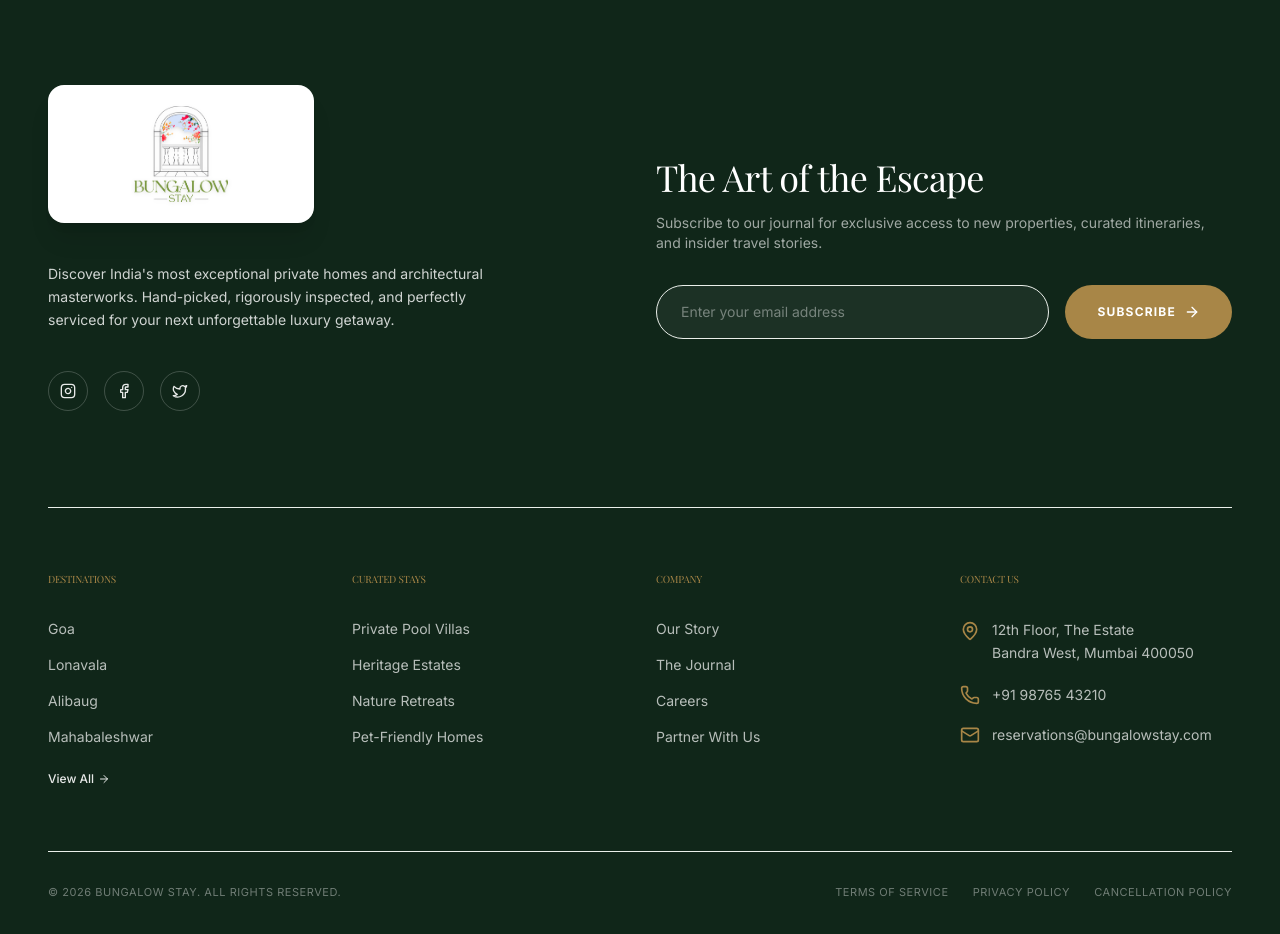
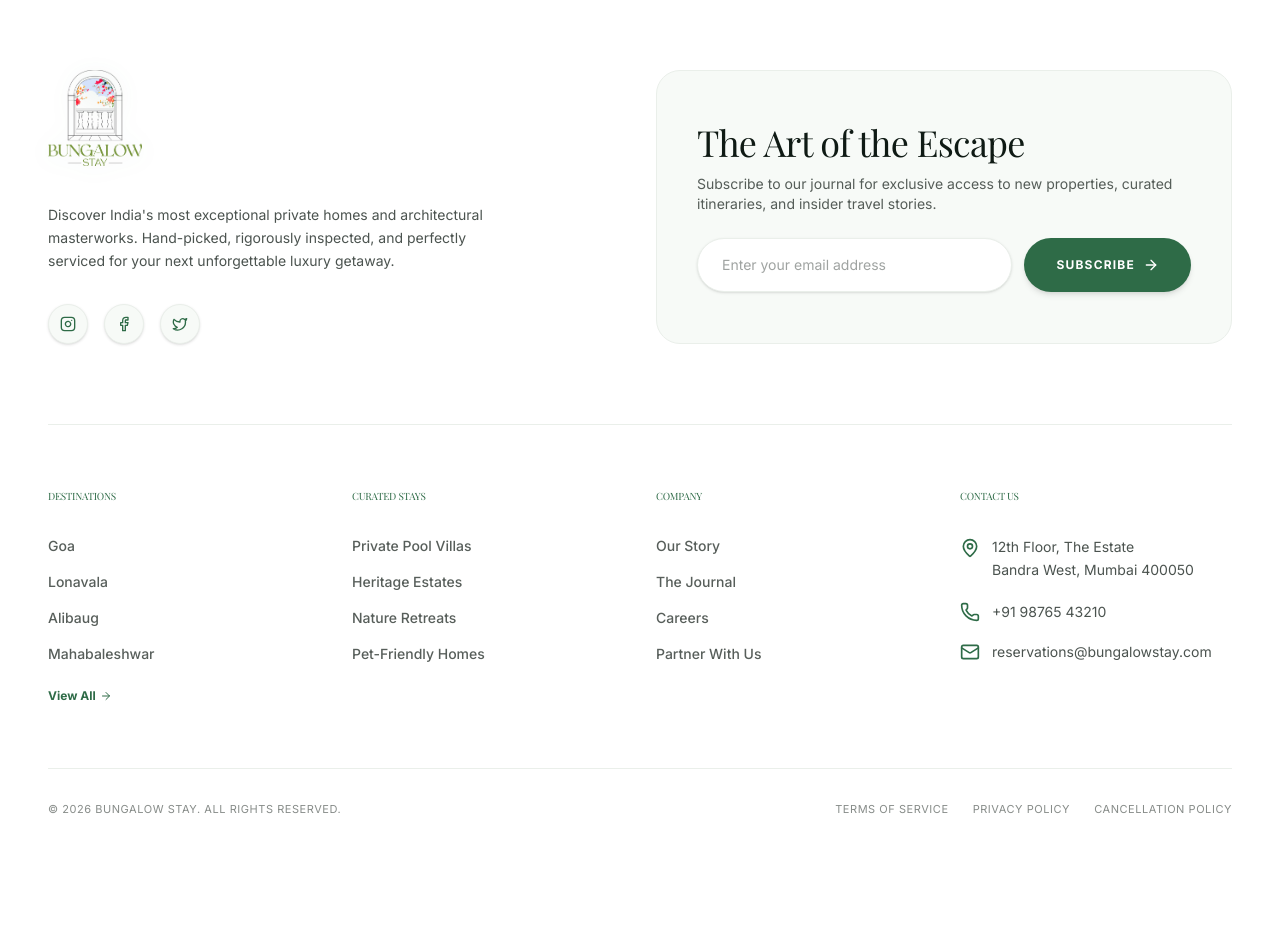
Before and after one commit to bungalowstay/bungalowstay, a Next.js app: page /login in a window 1280 px wide. Shown: the part 780-1714 px from the top of the page. After the commit the page ends 1646 px from the top, so only its background shows below. Built offline with nearby package versions, Linux system fonts and the light colour scheme; a web font is replaced by a local one.

Commit message:
feat: complete luminous bright white theme across all components including footer, buttons, and search widgets

```diff
--- a/src/components/layout/footer.tsx
+++ b/src/components/layout/footer.tsx
@@ -29,52 +29,50 @@ const SocialIcons = [
 
 export function Footer() {
   return (
-    <footer className="bg-forest text-white/90 overflow-hidden relative">
+    <footer className="bg-white text-[#0F1A14] overflow-hidden relative border-t border-[#EAEFEA]">
       {/* Decorative top border */}
-      <div className="h-1 w-full bg-gradient-to-r from-gold-light/20 via-gold/50 to-gold-light/20" />
+      <div className="h-1 w-full bg-gradient-to-r from-emerald-500/10 via-[#2E6B47]/40 to-emerald-500/10" />
 
-      <div className="container mx-auto px-6 lg:px-12 pt-24 pb-12">
+      <div className="container mx-auto px-6 lg:px-12 pt-20 pb-12">
         {/* Top Section - Newsletter & Brand */}
-        <div className="grid grid-cols-1 lg:grid-cols-12 gap-16 lg:gap-8 mb-24">
+        <div className="grid grid-cols-1 lg:grid-cols-12 gap-16 lg:gap-8 mb-20">
           <div className="lg:col-span-5">
-            <Link href="/" className="inline-block mb-10 group relative z-10" aria-label="Bungalow Stay Home">
-              <div className="inline-flex items-center justify-center bg-white px-7 py-5 rounded-2xl shadow-xl border border-white/40 transition-all duration-300 group-hover:scale-105">
-                <div className="relative h-20 w-44 sm:h-24 sm:w-52 flex-shrink-0">
-                  <Image
-                    src="/logo.png"
-                    alt="Bungalow Stay Logo"
-                    fill
-                    className="object-contain drop-shadow-sm"
-                  />
-                </div>
+            <Link href="/" className="inline-block mb-8 group relative z-10" aria-label="Bungalow Stay Home">
+              <div className="relative h-20 w-48 sm:h-24 sm:w-56 transition-transform duration-300 group-hover:scale-105">
+                <Image
+                  src="/logo.png"
+                  alt="Bungalow Stay Logo"
+                  fill
+                  className="object-contain object-left drop-shadow-[0_2px_12px_rgba(46,107,71,0.12)]"
+                />
               </div>
             </Link>
-            <p className="text-white/80 text-sm leading-relaxed max-w-md mb-10 text-pretty">
+            <p className="text-[#0F1A14]/75 text-sm leading-relaxed max-w-md mb-8 text-pretty">
               Discover India's most exceptional private homes and architectural masterworks. Hand-picked, rigorously inspected, and perfectly serviced for your next unforgettable luxury getaway.
             </p>
 
             <div className="flex gap-4">
               {SocialIcons.map((social, i) => (
-                <a key={i} href={social.href} className="w-10 h-10 rounded-full border border-white/20 flex items-center justify-center hover:bg-gold hover:border-gold hover:text-ivory transition-all duration-300">
+                <a key={i} href={social.href} className="w-10 h-10 rounded-full border border-[#EAEFEA] bg-[#F7FAF7] text-[#2E6B47] flex items-center justify-center hover:bg-[#2E6B47] hover:border-[#2E6B47] hover:text-white transition-all duration-300 shadow-sm">
                   <social.icon className="w-4 h-4" />
                 </a>
               ))}
             </div>
           </div>
 
-          <div className="lg:col-span-6 lg:col-start-7 flex flex-col justify-center">
-            <h3 className="font-serif text-3xl lg:text-4xl text-white mb-4">The Art of the Escape</h3>
-            <p className="text-white/60 text-sm mb-8">Subscribe to our journal for exclusive access to new properties, curated itineraries, and insider travel stories.</p>
+          <div className="lg:col-span-6 lg:col-start-7 flex flex-col justify-center bg-[#F7FAF7] p-8 lg:p-10 rounded-3xl border border-[#EAEFEA]">
+            <h3 className="font-serif text-3xl lg:text-4xl text-[#0F1A14] mb-3">The Art of the Escape</h3>
+            <p className="text-[#0F1A14]/70 text-sm mb-6">Subscribe to our journal for exclusive access to new properties, curated itineraries, and insider travel stories.</p>
 
-            <form className="flex flex-col sm:flex-row gap-4">
+            <form className="flex flex-col sm:flex-row gap-3">
               <input
                 type="email"
                 placeholder="Enter your email address"
-                className="bg-white/5 border border-[#EAEFEA] rounded-full px-6 py-4 text-sm text-white placeholder:text-white/40 focus:outline-none focus:border-gold/50 focus:bg-white/10 transition-all flex-1"
+                className="bg-white border border-[#EAEFEA] rounded-full px-6 py-4 text-sm text-[#0F1A14] placeholder:text-[#0F1A14]/40 focus:outline-none focus:border-[#2E6B47] focus:ring-2 focus:ring-[#2E6B47]/10 transition-all flex-1 shadow-sm"
               />
               <button
                 type="submit"
-                className="bg-gold text-ivory px-8 py-4 rounded-full text-xs font-bold uppercase tracking-widest hover:bg-white hover:text-forest transition-colors flex items-center justify-center gap-2"
+                className="bg-[#2E6B47] hover:bg-[#245437] text-white px-8 py-4 rounded-full text-xs font-bold uppercase tracking-widest shadow-md hover:shadow-lg transition-all flex items-center justify-center gap-2"
               >
                 Subscribe <ArrowRight className="w-4 h-4" />
               </button>
@@ -85,49 +83,49 @@ export function Footer() {
         {/* Middle Section - Links Grid */}
         <div className="grid grid-cols-2 md:grid-cols-4 gap-12 lg:gap-8 pt-16 border-t border-[#EAEFEA] mb-16">
           <div>
-            <h4 className="text-[10px] font-bold uppercase tracking-[0.2em] text-gold mb-8">Destinations</h4>
+            <h4 className="text-[10px] font-bold uppercase tracking-[0.2em] text-[#2E6B47] mb-8">Destinations</h4>
             <ul className="space-y-4">
-              <li><Link href="/destinations/goa" className="text-sm text-white/70 hover:text-gold transition-colors block">Goa</Link></li>
-              <li><Link href="/destinations/lonavala" className="text-sm text-white/70 hover:text-gold transition-colors block">Lonavala</Link></li>
-              <li><Link href="/destinations/alibaug" className="text-sm text-white/70 hover:text-gold transition-colors block">Alibaug</Link></li>
-              <li><Link href="/destinations/mahabaleshwar" className="text-sm text-white/70 hover:text-gold transition-colors block">Mahabaleshwar</Link></li>
-              <li><Link href="/destinations" className="text-xs font-medium text-white/90 hover:text-gold transition-colors block mt-6 flex items-center gap-1">View All <ArrowRight className="w-3 h-3" /></Link></li>
+              <li><Link href="/destinations/goa" className="text-sm text-[#0F1A14]/70 hover:text-[#2E6B47] transition-colors block font-medium">Goa</Link></li>
+              <li><Link href="/destinations/lonavala" className="text-sm text-[#0F1A14]/70 hover:text-[#2E6B47] transition-colors block font-medium">Lonavala</Link></li>
+              <li><Link href="/destinations/alibaug" className="text-sm text-[#0F1A14]/70 hover:text-[#2E6B47] transition-colors block font-medium">Alibaug</Link></li>
+              <li><Link href="/destinations/mahabaleshwar" className="text-sm text-[#0F1A14]/70 hover:text-[#2E6B47] transition-colors block font-medium">Mahabaleshwar</Link></li>
+              <li><Link href="/destinations" className="text-xs font-bold text-[#2E6B47] hover:text-[#245437] transition-colors block mt-6 flex items-center gap-1">View All <ArrowRight className="w-3 h-3" /></Link></li>
             </ul>
           </div>
 
           <div>
-            <h4 className="text-[10px] font-bold uppercase tracking-[0.2em] text-gold mb-8">Curated Stays</h4>
+            <h4 className="text-[10px] font-bold uppercase tracking-[0.2em] text-[#2E6B47] mb-8">Curated Stays</h4>
             <ul className="space-y-4">
-              <li><Link href="/experiences/private-pools" className="text-sm text-white/70 hover:text-gold transition-colors block">Private Pool Villas</Link></li>
-              <li><Link href="/experiences/heritage" className="text-sm text-white/70 hover:text-gold transition-colors block">Heritage Estates</Link></li>
-              <li><Link href="/experiences/nature" className="text-sm text-white/70 hover:text-gold transition-colors block">Nature Retreats</Link></li>
-              <li><Link href="/experiences/pet-friendly" className="text-sm text-white/70 hover:text-gold transition-colors block">Pet-Friendly Homes</Link></li>
+              <li><Link href="/experiences/private-pools" className="text-sm text-[#0F1A14]/70 hover:text-[#2E6B47] transition-colors block font-medium">Private Pool Villas</Link></li>
+              <li><Link href="/experiences/heritage" className="text-sm text-[#0F1A14]/70 hover:text-[#2E6B47] transition-colors block font-medium">Heritage Estates</Link></li>
+              <li><Link href="/experiences/nature" className="text-sm text-[#0F1A14]/70 hover:text-[#2E6B47] transition-colors block font-medium">Nature Retreats</Link></li>
+              <li><Link href="/experiences/pet-friendly" className="text-sm text-[#0F1A14]/70 hover:text-[#2E6B47] transition-colors block font-medium">Pet-Friendly Homes</Link></li>
             </ul>
           </div>
 
           <div>
-            <h4 className="text-[10px] font-bold uppercase tracking-[0.2em] text-gold mb-8">Company</h4>
+            <h4 className="text-[10px] font-bold uppercase tracking-[0.2em] text-[#2E6B47] mb-8">Company</h4>
             <ul className="space-y-4">
-              <li><Link href="/about" className="text-sm text-white/70 hover:text-gold transition-colors block">Our Story</Link></li>
-              <li><Link href="/journal" className="text-sm text-white/70 hover:text-gold transition-colors block">The Journal</Link></li>
-              <li><Link href="/careers" className="text-sm text-white/70 hover:text-gold transition-colors block">Careers</Link></li>
-              <li><Link href="/partner" className="text-sm text-white/70 hover:text-gold transition-colors block">Partner With Us</Link></li>
+              <li><Link href="/about" className="text-sm text-[#0F1A14]/70 hover:text-[#2E6B47] transition-colors block font-medium">Our Story</Link></li>
+              <li><Link href="/journal" className="text-sm text-[#0F1A14]/70 hover:text-[#2E6B47] transition-colors block font-medium">The Journal</Link></li>
+              <li><Link href="/careers" className="text-sm text-[#0F1A14]/70 hover:text-[#2E6B47] transition-colors block font-medium">Careers</Link></li>
+              <li><Link href="/partner" className="text-sm text-[#0F1A14]/70 hover:text-[#2E6B47] transition-colors block font-medium">Partner With Us</Link></li>
             </ul>
           </div>
 
           <div>
-            <h4 className="text-[10px] font-bold uppercase tracking-[0.2em] text-gold mb-8">Contact Us</h4>
+            <h4 className="text-[10px] font-bold uppercase tracking-[0.2em] text-[#2E6B47] mb-8">Contact Us</h4>
             <ul className="space-y-5">
-              <li className="flex items-start gap-3 text-sm text-white/70">
-                <MapPin className="w-5 h-5 text-gold shrink-0 mt-0.5" />
+              <li className="flex items-start gap-3 text-sm text-[#0F1A14]/75">
+                <MapPin className="w-5 h-5 text-[#2E6B47] shrink-0 mt-0.5" />
                 <span className="leading-relaxed">12th Floor, The Estate<br/>Bandra West, Mumbai 400050</span>
               </li>
-              <li className="flex items-center gap-3 text-sm text-white/70">
-                <Phone className="w-5 h-5 text-gold shrink-0" />
+              <li className="flex items-center gap-3 text-sm text-[#0F1A14]/75">
+                <Phone className="w-5 h-5 text-[#2E6B47] shrink-0" />
                 <span>+91 98765 43210</span>
               </li>
-              <li className="flex items-center gap-3 text-sm text-white/70">
-                <Mail className="w-5 h-5 text-gold shrink-0" />
+              <li className="flex items-center gap-3 text-sm text-[#0F1A14]/75">
+                <Mail className="w-5 h-5 text-[#2E6B47] shrink-0" />
                 <span>reservations@bungalowstay.com</span>
               </li>
             </ul>
@@ -135,12 +133,12 @@ export function Footer() {
         </div>
 
         {/* Bottom Section - Legal */}
-        <div className="flex flex-col md:flex-row justify-between items-center pt-8 border-t border-[#EAEFEA] text-[11px] text-white/40 tracking-wider uppercase">
+        <div className="flex flex-col md:flex-row justify-between items-center pt-8 border-t border-[#EAEFEA] text-[11px] text-[#0F1A14]/50 tracking-wider uppercase">
           <p>© {new Date().getFullYear()} Bungalow Stay. All rights reserved.</p>
           <div className="flex flex-wrap justify-center gap-6 mt-4 md:mt-0">
-            <Link href="/terms" className="hover:text-white transition-colors">Terms of Service</Link>
-            <Link href="/privacy" className="hover:text-white transition-colors">Privacy Policy</Link>
-            <Link href="/cancellation" className="hover:text-white transition-colors">Cancellation Policy</Link>
+            <Link href="/terms" className="hover:text-[#2E6B47] transition-colors">Terms of Service</Link>
+            <Link href="/privacy" className="hover:text-[#2E6B47] transition-colors">Privacy Policy</Link>
+            <Link href="/cancellation" className="hover:text-[#2E6B47] transition-colors">Cancellation Policy</Link>
           </div>
         </div>
       </div>
--- a/src/components/layout/header.tsx
+++ b/src/components/layout/header.tsx
@@ -100,7 +100,7 @@ export function Header({ className, theme = "transparent" }: { className?: strin
           <div className="flex items-center gap-3 sm:gap-4 relative z-50 flex-shrink-0">
             <Link
               href="/bungalows"
-              className="hidden lg:flex items-center justify-center w-10 h-10 rounded-full border border-[#244833]/25 text-[#1C2921] hover:border-[#244833] hover:text-[#244833] hover:bg-[#244833]/10 transition-all duration-300 shadow-sm"
+              className="hidden lg:flex items-center justify-center w-10 h-10 rounded-full border border-[#EAEFEA] text-[#1A462B] bg-[#F7FAF7] hover:border-[#1A462B]/30 hover:bg-white hover:text-[#1A462B] transition-all duration-300 shadow-sm"
               aria-label="Search"
             >
               <Search className="h-4 w-4" />
@@ -108,14 +108,14 @@ export function Header({ className, theme = "transparent" }: { className?: strin
 
             <Link
               href="/bungalows"
-              className="hidden lg:inline-flex items-center justify-center px-6 py-2.5 xl:px-7 xl:py-3 rounded-full text-[11px] font-bold uppercase tracking-[0.15em] transition-all duration-300 bg-gradient-to-r from-[#244833] to-[#1A3626] text-white shadow-[0_4px_14px_rgba(36,72,51,0.22)] hover:shadow-[0_8px_20px_rgba(36,72,51,0.35)] hover:scale-[1.02] active:scale-[0.98] whitespace-nowrap"
+              className="hidden lg:inline-flex items-center justify-center px-6 py-2.5 xl:px-7 xl:py-3 rounded-full text-[11px] font-bold uppercase tracking-[0.15em] transition-all duration-300 bg-[#1A462B] hover:bg-[#235838] text-white shadow-[0_4px_16px_rgba(26,70,43,0.18)] hover:shadow-[0_6px_20px_rgba(26,70,43,0.25)] hover:scale-[1.02] active:scale-[0.98] whitespace-nowrap"
             >
               Reserve Now
             </Link>
 
             {/* MOBILE MENU TOGGLE */}
             <button
-              className="lg:hidden flex items-center justify-center w-10 h-10 rounded-full border border-[#244833]/25 text-[#1C2921] bg-white/90 backdrop-blur-md hover:border-[#244833] transition-colors shadow-sm"
+              className="lg:hidden flex items-center justify-center w-10 h-10 rounded-full border border-[#EAEFEA] text-[#1A462B] bg-white shadow-sm hover:border-[#1A462B]/40 transition-colors"
               onClick={() => setIsMobileMenuOpen(!isMobileMenuOpen)}
               aria-label="Toggle Menu"
             >
```
Also changed, not shown: src/app/page.tsx (+22 -22 lines).
